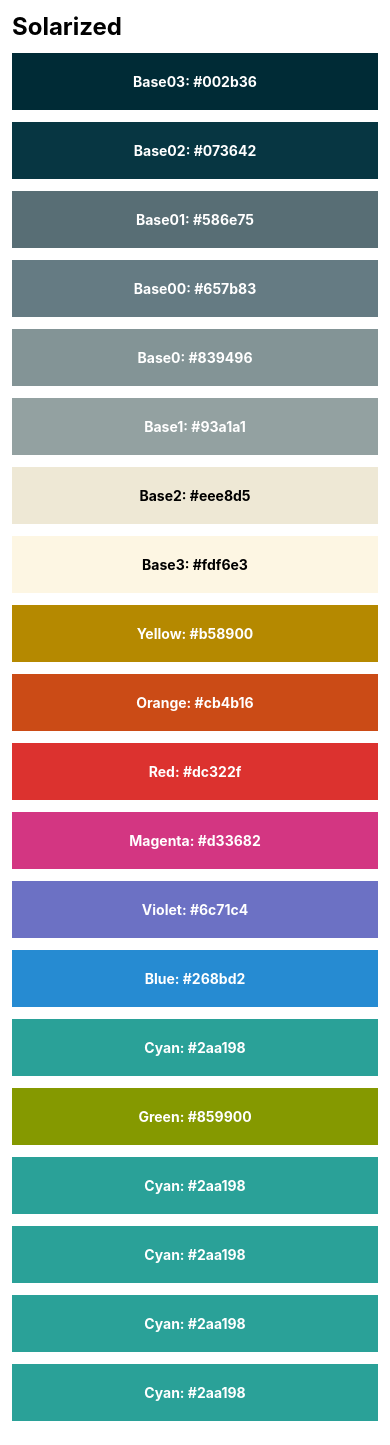
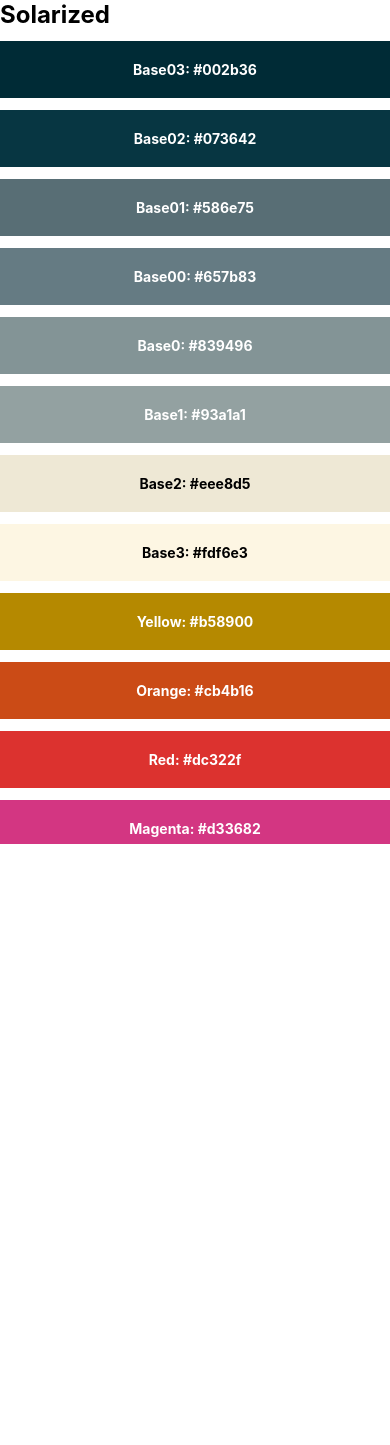
Before and after one commit to christian-bravo7/react-native-palette-colors, a React Native app: screen / in a window 390 px wide. After the commit the page ends 844 px from the top, so only its background shows below. Built offline with nearby package versions, Linux system fonts and the light colour scheme.

Commit message:
adding navigation

```diff
--- a/App.js
+++ b/App.js
@@ -1,6 +1,5 @@
 import React from 'react';
 import {
-  View,
   Text,
   SafeAreaView,
   StyleSheet,
@@ -9,6 +8,7 @@ import {
   FlatList,
 } from 'react-native';
 import ColorBox from './components/ColorBox';
+import { NavigationContainer } from '@react-navigation/native';
 
 const COLORS = [
   { colorName: 'Base03', hexCode: '#002b36' },
@@ -31,9 +31,10 @@ const COLORS = [
 
 const App = () => {
   return (
-    <SafeAreaView style={[styles.safeArea, styles.androidSafeArea]}>
-      <View style={styles.container}>
+    <NavigationContainer>
+      <SafeAreaView style={[styles.safeArea, styles.androidSafeArea]}>
         <FlatList
+          style={StyleSheet.colorList}
           data={COLORS}
           keyExtractor={({ colorName }) => colorName}
           renderItem={({ item }) => (
@@ -43,12 +44,8 @@ const App = () => {
             <Text style={styles.title}>Solarized</Text>
           )}
         />
-        <ColorBox colorName="Cyan" colorHex="#2aa198" />
-        <ColorBox colorName="Cyan" colorHex="#2aa198" />
-        <ColorBox colorName="Cyan" colorHex="#2aa198" />
-        <ColorBox colorName="Cyan" colorHex="#2aa198" />
-      </View>
-    </SafeAreaView>
+      </SafeAreaView>
+    </NavigationContainer>
   );
 };
 
```
Also changed, not shown: package.json (+7 -0 lines), 2 other files (tests, documents, lock files or other folders).
